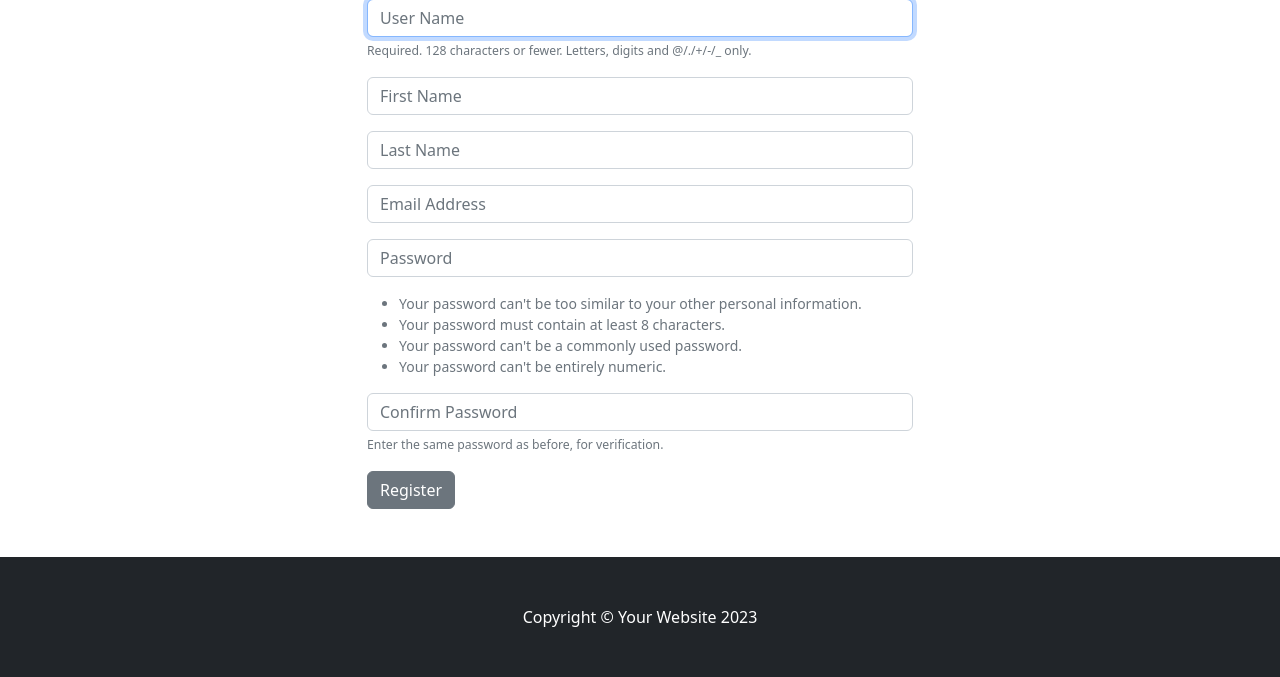
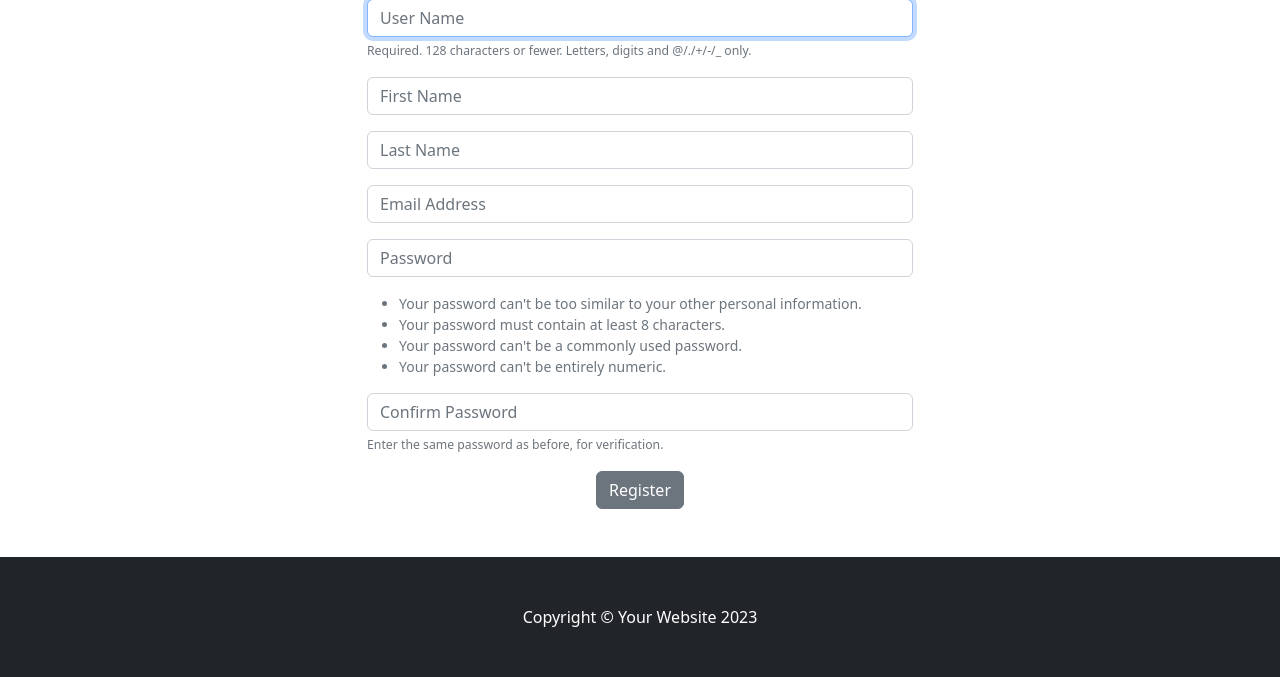
Before and after one commit to ivantverdy/astro_shop, a Django app: page /signup/ in a window 1280 px wide. Shown: the part 364-1041 px from the top of the page. Run offline with Django 5.2, Linux system fonts and the light colour scheme; some libraries are stand-ins or nearby versions.

Commit message:
login and register buttons are centered

```diff
--- a/django_shop/astro_shop/templates/login.html
+++ b/django_shop/astro_shop/templates/login.html
@@ -18,7 +18,7 @@
                     {% csrf_token %}
                     {{ form.as_p }}
 
-                    <button type="submit" class="btn btn-secondary">Login</button>
+                    <div style="text-align: center;"><button type="submit" class="btn btn-secondary">Login</button></div>
                 </form>
                 <br/><br/>
                 <br/><br/>
--- a/django_shop/astro_shop/templates/signup.html
+++ b/django_shop/astro_shop/templates/signup.html
@@ -18,7 +18,7 @@
                 {% csrf_token %}
                 {{ form.as_p }}
 
-                <button type="submit" class="btn btn-secondary">Register</button>
+                <div style="text-align: center;"><button type="submit" class="btn btn-secondary">Register</button></div>
             </form>
 
             <br/><br/>
```
